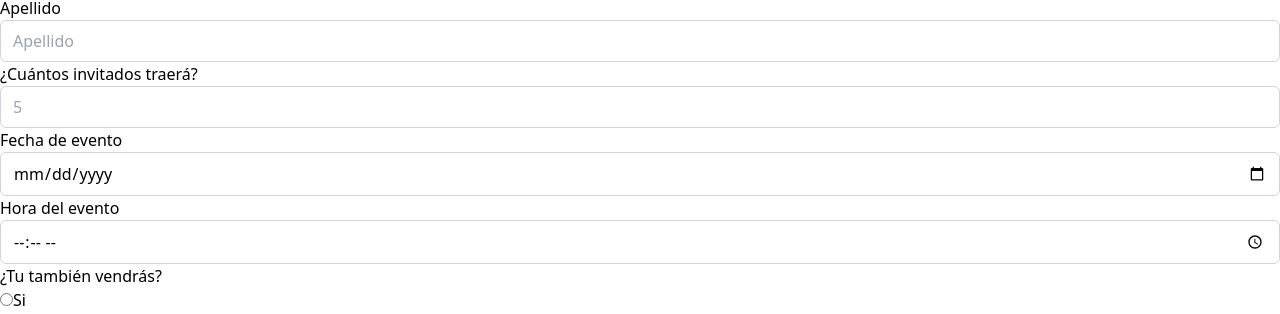
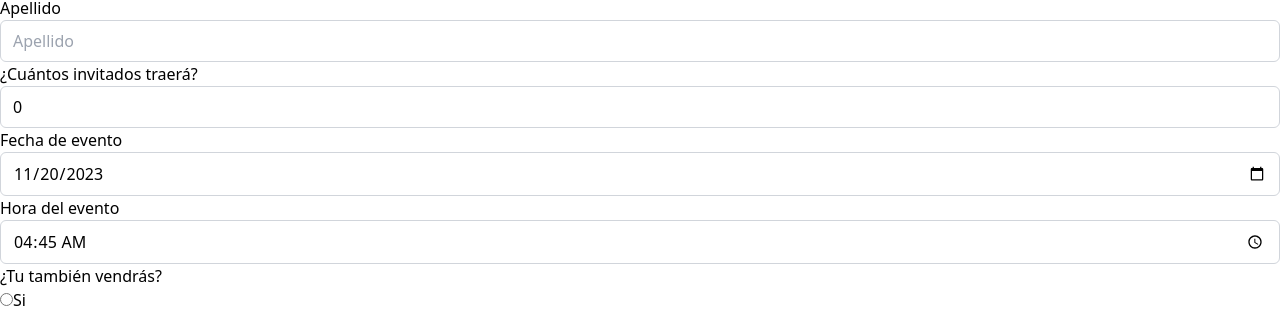
Before and after one commit to Reales09/zustandCurso, a React (Vite) app: page /dashboard/wedding-invitation in a window 1280 px wide. Shown: the part 850-1164 px from the top of the page. Built offline with nearby package versions, Linux system fonts and the light colour scheme.

Commit message:
Aplicando slice

```diff
--- a/src/pages/03-slices/WeddingInvitationPage.tsx
+++ b/src/pages/03-slices/WeddingInvitationPage.tsx
@@ -1,8 +1,31 @@
 import { WhiteCard } from '../../components';
+import { useWeddingBoundStore } from '../../stores/wedding';
 
 
 
 export const WeddingInvitationPage = () => {
+
+  const firstName = useWeddingBoundStore( state => state.firstName);
+  const lastName = useWeddingBoundStore( state => state.lastName);
+
+  const setFirstName = useWeddingBoundStore( state => state.setFirstName);
+  const setLastName = useWeddingBoundStore( state => state.setLastName);
+
+  const guestCount = useWeddingBoundStore( state => state.guestCount);
+  const setGuestCount = useWeddingBoundStore( state => state.setGuestCount);
+
+  const eventYYYYMMDD = useWeddingBoundStore( state => state.eventYYYYMMDD());
+  const eventHHMM = useWeddingBoundStore( state => state.eventHHMM());
+  const setEventDate = useWeddingBoundStore( state => state.setEventDate)
+  const setEventTime = useWeddingBoundStore( state => state.setEventTime)
+
+  const eventDate = useWeddingBoundStore(state => state.eventDate);
+  console.log(typeof eventDate, eventDate);
+
+
+
+
+
   return (
     <>
       <h1>Invitación de Boda</h1>
@@ -22,9 +45,11 @@
                   </label>
                   <input
                     type="text"
-                    name="firstName"
+                    name={firstName}
                     id="firstName"
                     placeholder="Primer Nombre"
+                    value={firstName}
+                    onChange = { (e) => setFirstName (e.target.value)}
                   />
                 </div>
               </div>
@@ -37,9 +62,12 @@
                   </label>
                   <input
                     type="text"
-                    name="lastName"
+                    name={lastName}
                     id="lastName"
                     placeholder="Apellido"
+                    value={ lastName}
+                    onChange = { (e) => setLastName (e.target.value)}
+
                   />
                 </div>
               </div>
@@ -57,6 +85,9 @@
                 placeholder="5"
                 min="0"
                 className="w-full appearance-none rounded-md border border-[#e0e0e0] bg-white py-3 px-6 text-base font-medium text-[#6B7280] outline-none focus:border-[#6A64F1] focus:shadow-md"
+                value={guestCount}
+                onChange={ (e) => setGuestCount( +e.target.value) }
+
               />
             </div>
 
@@ -70,8 +101,10 @@
                   </label>
                   <input
                     type="date"
-                    name="eventDate"
+                    name={eventYYYYMMDD.toString()}
                     id="eventDate"
+                    value={eventYYYYMMDD.toString()}
+                    onChange={e => setEventDate(e.target.value) }
                   />
                 </div>
               </div>
@@ -84,8 +117,10 @@
                   </label>
                   <input
                     type="time"
-                    name="eventTime"
+                    name={eventHHMM.toString()}
                     id="eventTime"
+                    value={eventHHMM.toString()}
+                    onChange={(e) => setEventTime(e.target.value)}
                   />
                 </div>
               </div>
--- /dev/null
+++ b/src/stores/wedding/date.slice.tsx
@@ -0,0 +1,62 @@
+import { StateCreator } from "zustand";
+
+
+export interface DateSlice {
+    eventDate: Date; // number, string, primitivo
+
+    eventYYYYMMDD: () => string;
+    eventHHMM: () => string;
+
+    setEventDate: (parcialDate: string) => void;
+    setEventTime: (eventTime: string) => void;
+
+}
+
+export const createDateSlice: StateCreator<DateSlice> = (set, get) => ({
+    eventDate: new Date(),
+
+    eventYYYYMMDD: () => {
+        return get().eventDate.toISOString().split('T')[0];
+    },
+
+    eventHHMM: () => {
+        const hours = get().eventDate.getHours().toString().padStart(2, '0'); // 01
+        const minutes = get().eventDate.getMinutes().toString().padStart(2, '0'); // :03
+
+        return `${ hours }:${minutes}`;
+    },
+
+    setEventDate: (parcialDate: string) => set( (state) => {
+        const date = new Date(parcialDate);
+
+        const year = date.getFullYear();
+        const month = date.getMonth();
+        const day = date.getDate() + 1;
+
+        // console.log({year, month, day});
+
+        const newDate = new Date(state.eventDate);
+        newDate.setFullYear(year, month, day)
+        console.log(newDate);
+
+
+        return{eventDate: newDate}
+
+
+    }),
+
+    setEventTime: (eventTime: string) => set ( state =>{ //HH:MM
+
+        console.log(eventTime);
+
+        const hours = parseInt(eventTime.split(':')[0]);
+        const minutes = parseInt(eventTime.split(':')[1]);
+
+        const newDate = new Date(state.eventDate);
+        newDate.setHours(hours, minutes)
+
+
+
+        return {eventDate: newDate}
+    })
+})
--- /dev/null
+++ b/src/stores/wedding/guest.slice.tsx
@@ -0,0 +1,20 @@
+import { StateCreator } from "zustand";
+
+export interface GuestSlice {
+    guestCount: number;
+
+    setGuestCount: (guesCount: number) => void;
+}
+
+export const createGuestSlice: StateCreator<GuestSlice> = (set) =>({
+
+    guestCount: 0,
+
+    setGuestCount: (guesCount: number) => set({
+        guestCount: guesCount > 0 ? guesCount : 0
+    }),
+
+
+
+
+})
--- /dev/null
+++ b/src/stores/wedding/index.tsx
@@ -0,0 +1,20 @@
+import { create } from "zustand";
+import { PersonSlice, createPersonSlice } from './person.slice';
+import { devtools } from "zustand/middleware";
+import { GuestSlice, createGuestSlice } from "./guest.slice";
+import { DateSlice, createDateSlice } from './date.slice';
+
+
+// Crear el store
+type ShareState = PersonSlice & GuestSlice & DateSlice;
+
+export const useWeddingBoundStore = create<ShareState>()(
+
+    devtools(
+        ( ...a) => ({
+            ...createPersonSlice(...a),
+            ...createGuestSlice(...a),
+            ...createDateSlice(...a),
+        })
+    )
+);
--- /dev/null
+++ b/src/stores/wedding/person.slice.tsx
@@ -0,0 +1,19 @@
+import { StateCreator } from "zustand";
+
+export interface PersonSlice{
+    firstName: string;
+    lastName: string;
+
+    setFirstName: (firstName: string) => void;
+    setLastName:  (lastName: string) => void;
+}
+
+
+export const createPersonSlice: StateCreator<PersonSlice> = (set) => ({
+    firstName: '',
+    lastName: '',
+
+    setFirstName: (firstName: string) => set({ firstName}),
+    setLastName: (lastName: string) => set({ lastName}),
+
+})
```
